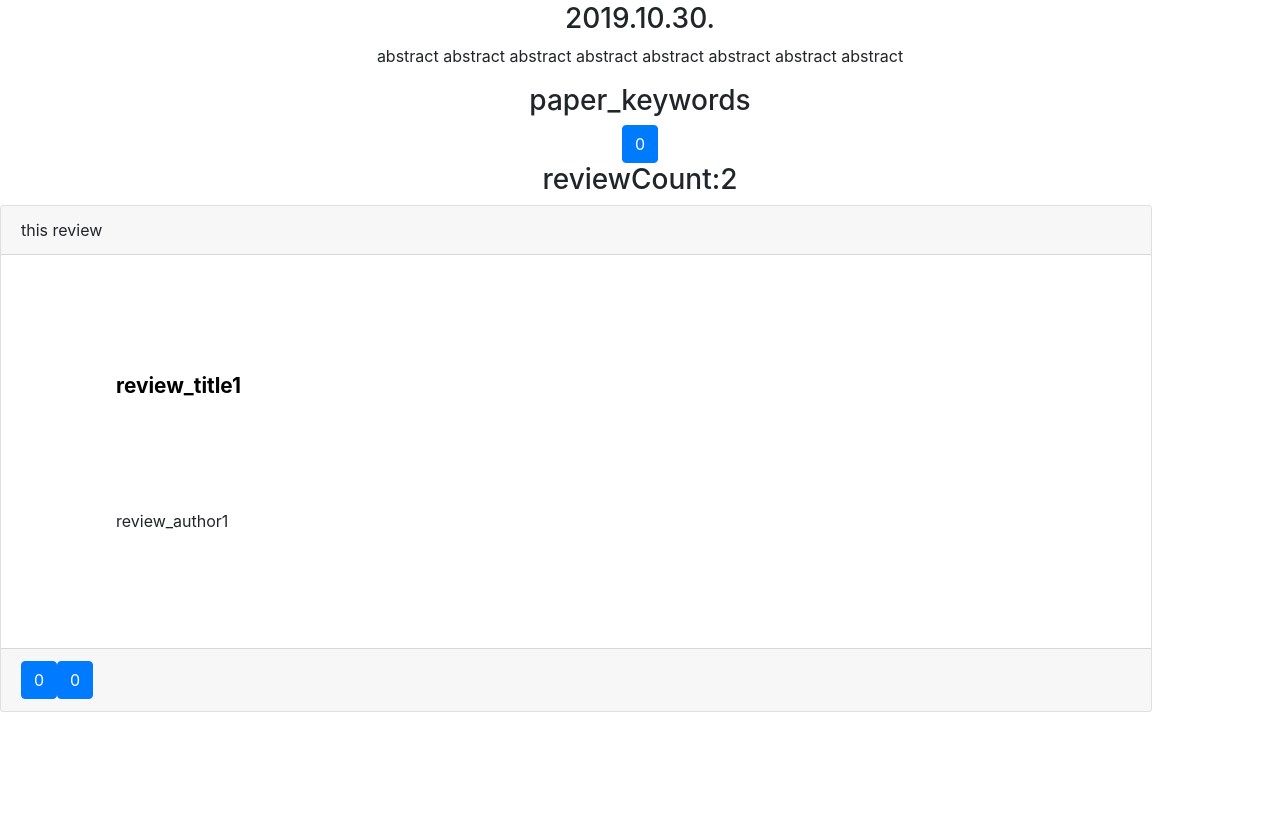
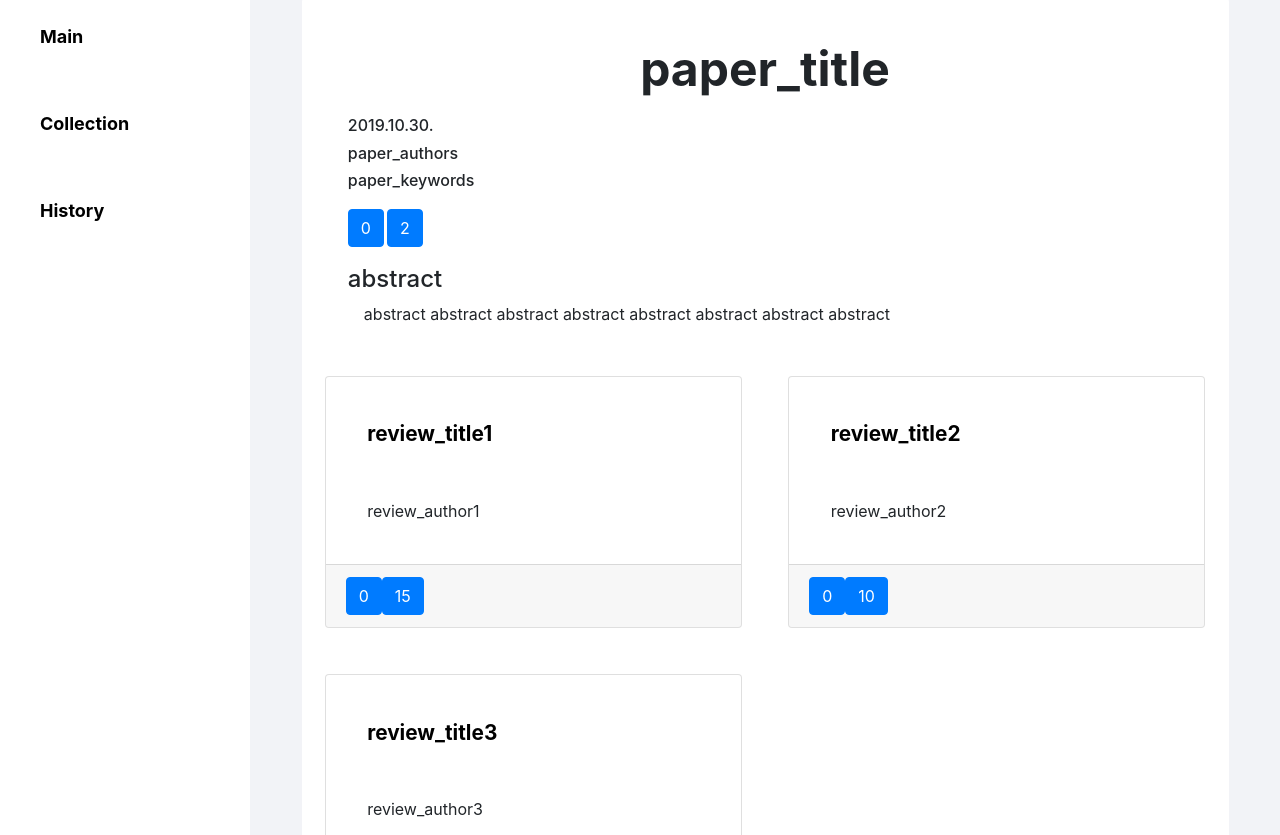
Before and after one commit to swsnu/swpp2019-team3, a React (Create React App) app in the folder frontend/: page /papers/1 in a window 1280 px wide. Shown: the part 105-940 px from the top of the page. Built offline with nearby package versions, Linux system fonts and the light colour scheme.

Commit message:
apply css & make header of reviewcards disappear

```diff
--- a/frontend/src/components/Paper/PaperCard/PaperCard.css
+++ b/frontend/src/components/Paper/PaperCard/PaperCard.css
@@ -21,9 +21,6 @@
     font-size: 130%;
 }
 
-.paper .footer {
-
-}
 .paper .footer .add-button{
     margin-left: 50%;
 }
--- a/frontend/src/components/Paper/PaperSpec/PaperSpec.css
+++ b/frontend/src/components/Paper/PaperSpec/PaperSpec.css
@@ -1,3 +1,54 @@
-.PaperSpec #title {
+.paperspec #title {
+    margin-top: 5%;
     font-size: 300%;
+    font-weight:bold;
 }
+
+.paperspec #date {
+    margin-top: 2%;
+    text-align: left;
+    margin-left: 5%;
+    font-size: 100%;
+}
+
+.paperspec #authors {
+    text-align: left;
+    margin-left: 5%;
+    font-size: 100%;
+}
+
+.paperspec #keywords {
+    text-align: left;
+    margin-left: 5%;
+    font-size: 100%;
+}
+
+.paperspec .buttons {
+    width: 75px;
+    margin-left: 5%;
+    margin-top: 15px;
+    margin-bottom: 75px;
+}
+
+.paperspec .buttons .like-button {
+    margin-top: 5%;
+    float: left;
+}
+
+.paperspec .buttons .reviewcount-button {
+    margin-top: 5%;
+    float: right;
+}
+
+.paperspec .abstract #abstract-title {
+    text-align: left;
+    margin-top: 3%;
+    margin-left: 5%;
+    font-size: 150%;
+}
+
+.paperspec .abstract #abstract-content {
+    text-align: left;
+    margin-left: 5%;
+    text-indent: 1em;
+}
--- a/frontend/src/components/Paper/PaperSpec/PaperSpec.js
+++ b/frontend/src/components/Paper/PaperSpec/PaperSpec.js
@@ -34,16 +34,22 @@ class PaperSpec extends Component {
 
     render() {
         return (
-            <div className="PaperSpec">
+            <div className="paperspec">
                 <h2 id="title">{this.props.title}</h2>
+                <h3 id="date">{this.props.date}</h3>
                 <h3 id="authors">{this.props.authors}</h3>
-                <h3 id="date">{this.props.date}</h3>
-                <p id="abstract">{this.props.abstract}</p>
-                <h3 id="keyword">{this.props.keywords}</h3>
-                <Button className="like-button"
-                    onClick={this.state.isLiked ? this.clickPaperSpecUnlikeHandler : this.clickPaperSpecLikeHandler}>
-                        {this.state.likeCount}
-                </Button>
+                <h3 id="keywords">{this.props.keywords}</h3>
+                <div className="buttons">
+                    <Button className="like-button"
+                        onClick={this.state.isLiked ? this.clickPaperSpecUnlikeHandler : this.clickPaperSpecLikeHandler}>
+                            {this.state.likeCount}
+                    </Button>
+                    <Button className="reviewcount-button">{this.props.reviewCount}</Button>
+                </div>
+                <div className="abstract">
+                    <h3 id="abstract-title">abstract</h3>
+                    <p id="abstract-content">{this.props.abstract}</p>
+                </div>
             </div>
         );
     }
@@ -64,7 +70,8 @@ PaperSpec.defaultProps = {
     abstract: "",
     date: "",
     authors: "",
-    keywords: ""
+    keywords: "",
+    reviewCount: 0
 };
 
 export default PaperSpec;
--- a/frontend/src/components/Review/ReviewCard/ReviewCard.js
+++ b/frontend/src/components/Review/ReviewCard/ReviewCard.js
@@ -34,10 +34,15 @@ class ReviewCard extends Component {
     }
 
     render() {
+        let header = null;
+        if (this.props.headerExists) {
+            header = <Card.Header>{`${this.props.user} ${this.props.source} this review`}</Card.Header>
+        }
+
         return (
             <div className="wrapper">
                 <Card className="review">
-                    <Card.Header>{`${this.props.user} ${this.props.source} this review`}</Card.Header>
+                    {header}
                     <Card.Body className="body">
                         <div className="title">
                             <Card.Link href={`/paper/${this.props.id}`} className="text">{this.props.title}</Card.Link>
@@ -64,6 +69,7 @@ ReviewCard.propTypes = {
     title: PropTypes.string,
     date: PropTypes.string,
     numReplies: PropTypes.number,
+    headerExists: PropTypes.bool
 };
 
 ReviewCard.defaultProps = {
@@ -75,6 +81,7 @@ ReviewCard.defaultProps = {
     title: "",
     date: "",
     numReplies: 0,
+    headerExists: true
 };
 
 export default ReviewCard;
--- a/frontend/src/containers/Main/Main.css
+++ b/frontend/src/containers/Main/Main.css
@@ -1,4 +1,3 @@
-
 .feeds {
     min-height: 1000px;
     background: rgb(242,243,247);
@@ -25,8 +24,6 @@
     display: flex;
     justify-content: flex-start;
     flex-direction: column;
-
-
 }
 
 .feeds .board .right {
--- a/frontend/src/containers/PaperDetail/PaperDetail.css
+++ b/frontend/src/containers/PaperDetail/PaperDetail.css
@@ -0,0 +1,45 @@
+.paperdetail {
+    min-height: 1000px;
+    background: rgb(242,243,247);
+    margin-left: 250px;
+    position: relative;
+    display: flex;
+}
+
+.paperdetail-content {
+    margin-top: 3%;
+    margin-left: auto;
+    margin-right: auto;
+    margin-bottom: 3%;
+    width: 90%;
+    background: white;
+    border-radius: 0.5em;
+}
+
+.paperdetail-content .reviewcards {
+    width: 100%;
+    height: 100%;
+    margin-top: 50px;
+    margin-left: 2.5%;
+
+    display: flex;
+    justify-content: flex-start;
+    flex-flow: row wrap;
+    align-items: flex-start;
+}
+
+.paperdetail-content .reviewcards-left {
+    width: 50%;
+    height: 100%;
+    display: flex;
+    justify-content: flex-start;
+    flex-direction: column;
+}
+
+.paperdetail-content .reviewcards-right {
+    width: 50%;
+    height: 100%;
+    display: flex;
+    justify-content: flex-start;
+    flex-direction: column;
+}
--- a/frontend/src/containers/PaperDetail/PaperDetail.js
+++ b/frontend/src/containers/PaperDetail/PaperDetail.js
@@ -1,6 +1,6 @@
 import React, { Component } from "react";
 
-import { PaperSpec, ReviewCard } from "../../components";
+import { Header, SideBar, PaperSpec, ReviewCard } from "../../components";
 import "./PaperDetail.css";
 
 class PaperDetail extends Component {
@@ -13,7 +13,7 @@ class PaperDetail extends Component {
         keywords: "paper_keywords",
         likeCount: 101,
         reviewCount: 2,
-        reivews: [
+        reviews: [
             {
                 id: 5,
                 paperId: 1,
@@ -27,6 +27,13 @@ class PaperDetail extends Component {
                 title: "review_title2",
                 author: "review_author2",
                 numReplies: 10
+            },
+            {
+                id: 7,
+                paperId: 1,
+                title: "review_title3",
+                author: "review_author3",
+                numReplies: 100
             }
         ]
     }
@@ -36,7 +43,8 @@ class PaperDetail extends Component {
     }
 
     render() {
-        let reviewRows = this.state.reivews.map(review => {
+        let reviewCardsLeft = this.state.reviews.filter(x => this.state.reviews.indexOf(x) % 2 === 0)
+            .map(review => {
                 return (
                     <ReviewCard
                         key={review.id}
@@ -45,12 +53,34 @@ class PaperDetail extends Component {
                         author={review.author}
                         title={review.title}
                         date={review.date}
+                        numReplies={review.numReplies}
+                        headerExists={false}
                     />
                 );
-        })
+            });
+
+        let reviewCardsRight = this.state.reviews.filter(x => this.state.reviews.indexOf(x) % 2 === 1)
+            .map(review => {
+                return (
+                    <ReviewCard
+                        key={review.id}
+                        id={review.id}
+                        paperId={review.paperId}
+                        author={review.author}
+                        title={review.title}
+                        date={review.date}
+                        numReplies={review.numReplies}
+                        headerExists={false}
+                    />
+                );
+            });
 
         return (
-            <div className="PaperDetail">
+            <div className="paperdetail-page">
+                <Header />
+                <SideBar />
+                <div className="paperdetail">
+                    <div className="paperdetail-content">
                         <PaperSpec
                             id={this.state.id}
                             title={this.state.title}
@@ -58,9 +88,14 @@ class PaperDetail extends Component {
                             date={this.state.date}
                             authors={this.state.authors}
                             keywords={this.state.keywords}
+                            reviewCount={this.state.reviewCount}
                         />
-                <h3 id="reviewCount">reviewCount:{this.state.reviewCount}</h3>
-                <div className="reviewRows">{reviewRows}</div>
+                        <div className="reviewcards">
+                            <div className="reviewcards-left">{reviewCardsLeft}</div>
+                            <div className="reviewcards-right">{reviewCardsRight}</div>
+                        </div>
+                    </div>
+                </div>
             </div>
         );
     }
```
Lines whose indentation alone changed are shown as unchanged.
